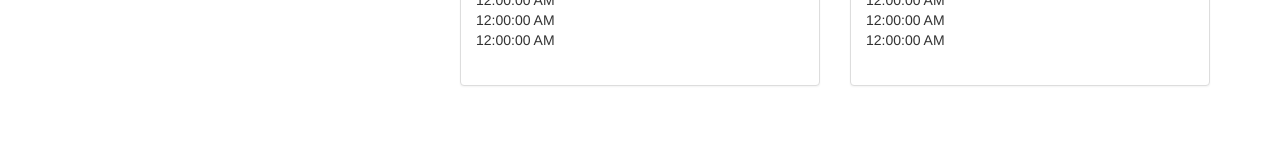
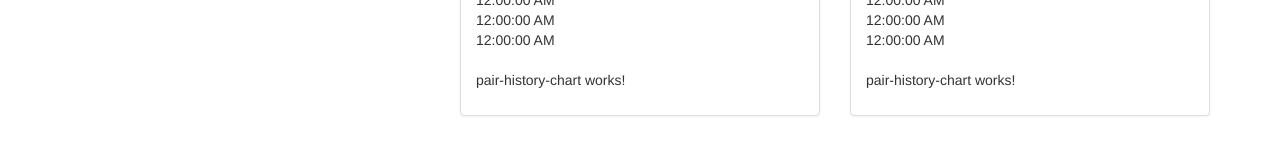
Before and after one commit to OasisDigital/sse-a2-example, an Angular app: page / in a window 1280 px wide. Shown: the part 227-382 px from the top of the page. Built offline with nearby package versions, Linux system fonts and the light colour scheme; no server answers.

Commit message:
skeleton chart component

```diff
--- a/src/app/app.module.ts
+++ b/src/app/app.module.ts
@@ -11,6 +11,7 @@ import { PairHistoryComponent } from './pair-history/pair-history.component';
 import { PairHistoryViewComponent } from './pair-history-view/pair-history-view.component';
 import { PairListComponent } from './pair-list/pair-list.component';
 import { PairListViewComponent } from './pair-list-view/pair-list-view.component';
+import { PairHistoryChartComponent } from './pair-history-chart/pair-history-chart.component';
 
 @NgModule({
   declarations: [
@@ -18,7 +19,8 @@ import { PairListViewComponent } from './pair-list-view/pair-list-view.component
     PairHistoryComponent,
     PairHistoryViewComponent,
     PairListComponent,
-    PairListViewComponent
+    PairListViewComponent,
+    PairHistoryChartComponent
   ],
   imports: [
     BrowserModule,
--- /dev/null
+++ b/src/app/pair-history-chart/pair-history-chart.component.html
@@ -0,0 +1,3 @@
+<p>
+  pair-history-chart works!
+</p>
--- /dev/null
+++ b/src/app/pair-history-chart/pair-history-chart.component.ts
@@ -0,0 +1,16 @@
+import { Component, OnInit, Input } from '@angular/core';
+
+@Component({
+  selector: 'app-pair-history-chart',
+  templateUrl: './pair-history-chart.component.html'
+})
+export class PairHistoryChartComponent implements OnInit {
+  @Input() width: number;
+  @Input() height: number;
+  @Input() quotes: any;
+  @Input() pair: string;
+
+  ngOnInit() {
+  }
+
+}
--- a/src/app/pair-history-view/pair-history-view.component.html
+++ b/src/app/pair-history-view/pair-history-view.component.html
@@ -11,5 +11,11 @@
         <td>{{ q.bid }}</td>
       </tr>
     </table>
+
+    <app-pair-history-chart
+      width="300"
+      height="180"
+      [quotes]="latestQuotes"
+      [pair]="pair"></app-pair-history-chart>
   </div>
 </div>
```
